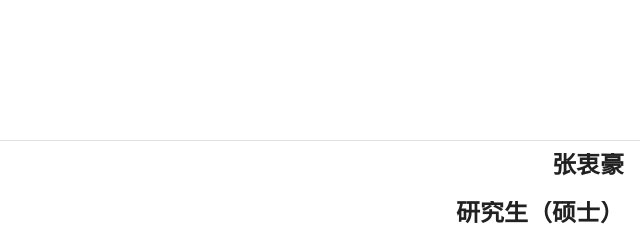
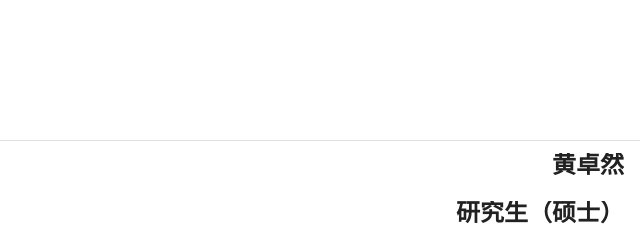
Before and after one commit to ZhonghaoZ/zhuoranhuang_in, a plain HTML site: page index.html in a window 1280 px wide. Shown: the top 243 px of the page, 640-1280 px from the left. Drawn offline with Linux system fonts and the light colour scheme; a web font is replaced by a local one.

Commit message:
Update index.html

```diff
--- a/index.html
+++ b/index.html
@@ -124,7 +124,7 @@
                                 <div data-v-477b291f="" class="v-list__tile__content">
                                     <div data-v-477b291f="" class="v-list__tile__title">
                                         <div data-v-477b291f="" class="layout justify-end">
-                                            <h2 data-v-477b291f="">张衷豪</h2>
+                                            <h2 data-v-477b291f="">黄卓然</h2>
                                         </div>
                                     </div>
                                 </div>
```
